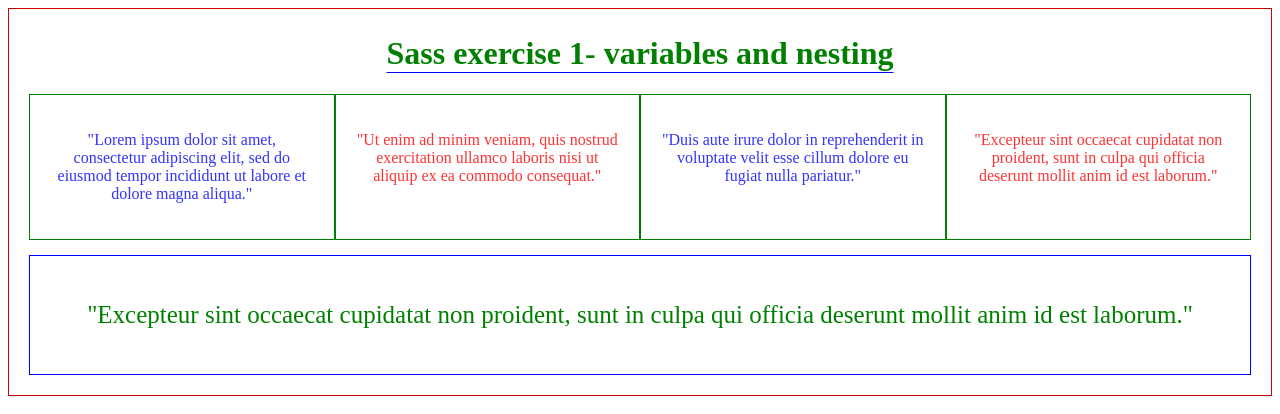
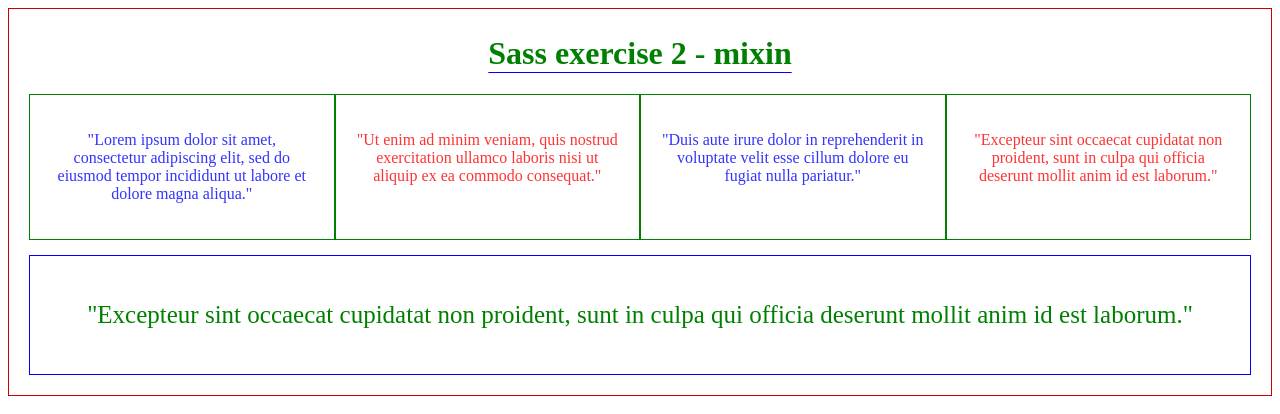
Before and after one commit to Gilxhon001/Sass-Exercise2--Mixin, a plain HTML site: page index.html in a window 1280 px wide. Drawn offline with Linux system fonts and the light colour scheme.

Commit message:
Update index.html

```diff
--- a/index.html
+++ b/index.html
@@ -6,7 +6,7 @@
     </head>
     <body>
         <div class="container">
-            <h1 class="container-title">Sass exercise 1- variables and nesting</h1>
+            <h1 class="container-title">Sass exercise 2 - mixin</h1>
             <section class="article">
                 <article class="article-card_blue">
                     <p>"Lorem ipsum dolor sit amet, consectetur adipiscing elit, sed do eiusmod tempor incididunt ut labore et dolore magna aliqua."</p>
```
